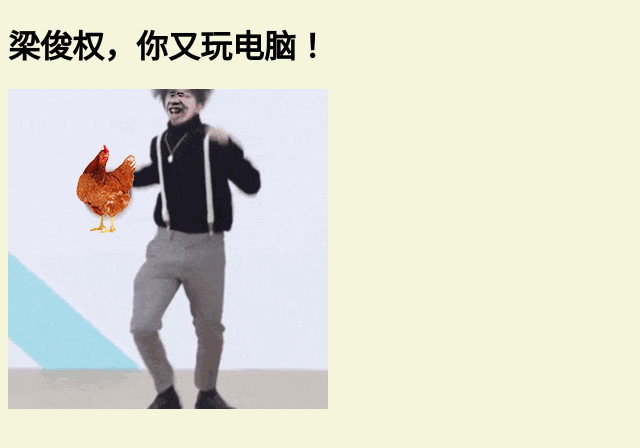
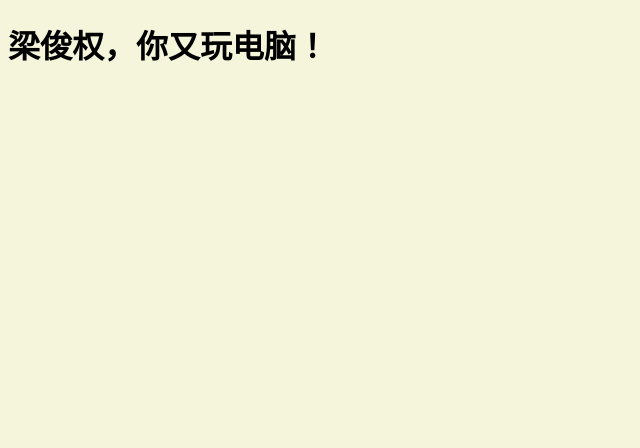
Before and after one commit to u7109/u7109.github.io, a plain HTML site: page play_computer.html in a window 1280 px wide. Shown: the whole page, without its empty margins (0-640 px from the left). Drawn offline with Linux system fonts and the light colour scheme.

Commit message:
Update play_computer.html

```diff
--- a/play_computer.html
+++ b/play_computer.html
@@ -6,6 +6,6 @@
 </head>
 <body style="background-color:beige;">
     <h1>梁俊权，你又玩电脑！</h1>
-    <img src="ngm.gif" alt="ngm">
+
 </body>
 </html>
```
